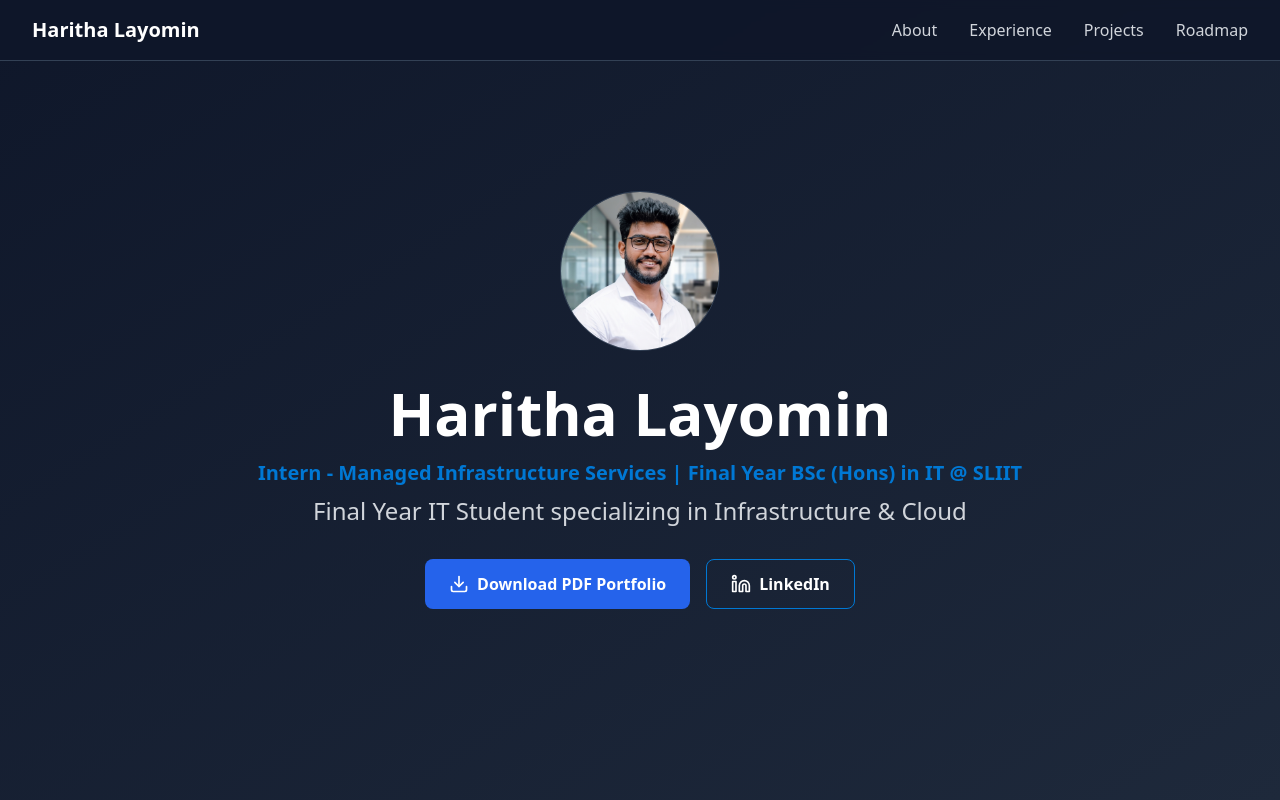
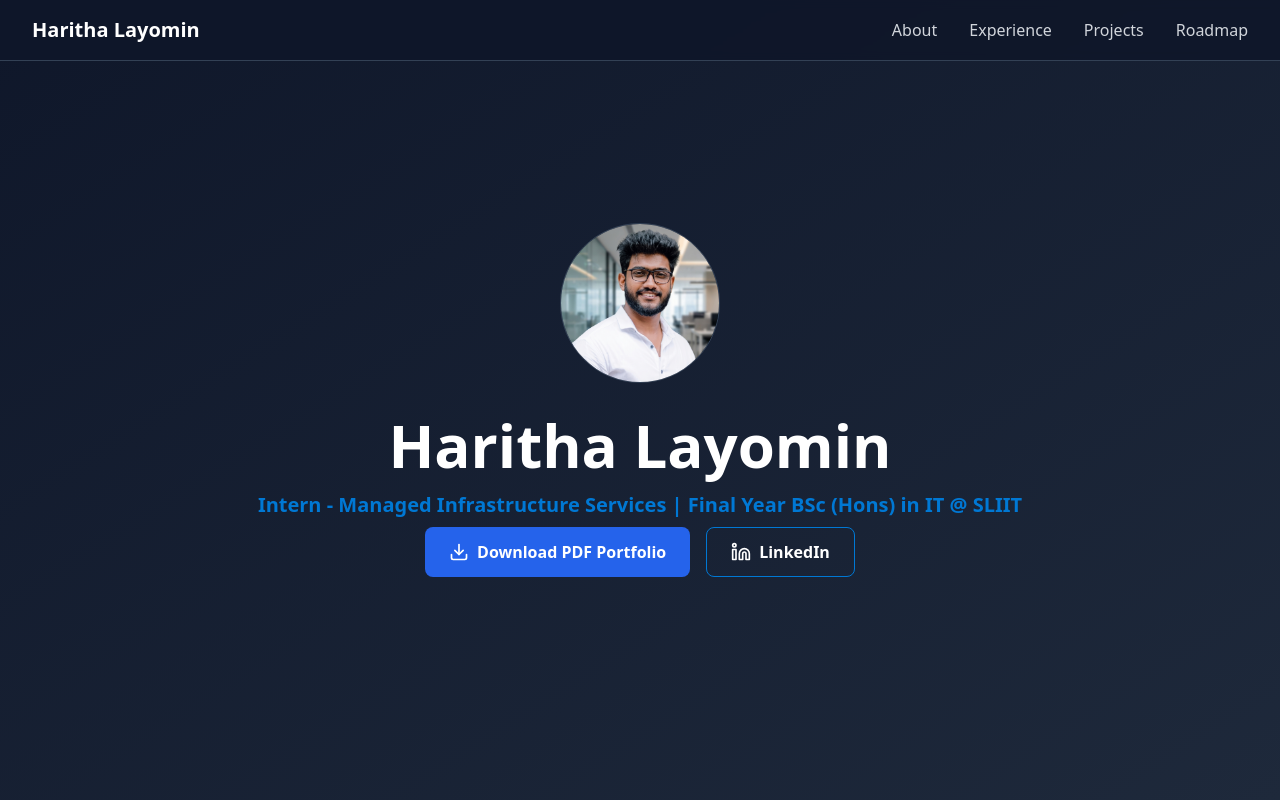
Before and after one commit to HarithaLayomin/Haritha-Layomin-Portfolio, a React (Vite) app: page / in a window 1280 px wide. Shown: the top 800 px of the page. Built offline with nearby package versions, Linux system fonts and the light colour scheme; the HTML template or start-up script is replaced by a standard one.

Commit message:
Portfolio downloading option added

```diff
--- a/src/components/Hero.jsx
+++ b/src/components/Hero.jsx
@@ -27,13 +27,10 @@ const Hero = () => {
         <p className="text-lg sm:text-xl text-azure-blue font-semibold mb-2">
           Intern - Managed Infrastructure Services | Final Year BSc (Hons) in IT @ SLIIT
         </p>
-        <p className="text-xl sm:text-2xl text-gray-300 mb-8">
-          Final Year IT Student specializing in Infrastructure & Cloud
-        </p>
         <div className="flex flex-col sm:flex-row gap-4 justify-center">
           <a
-            href="/portfolio.pdf"
-            download
+            href="/Portfolio.Haritha.pdf"
+            download="portfolio_haritha.pdf"
             className="btn flex items-center justify-center gap-2"
           >
             <Download size={20} />
```
Also changed, not shown: 2 other files (tests, documents, lock files or other folders).
